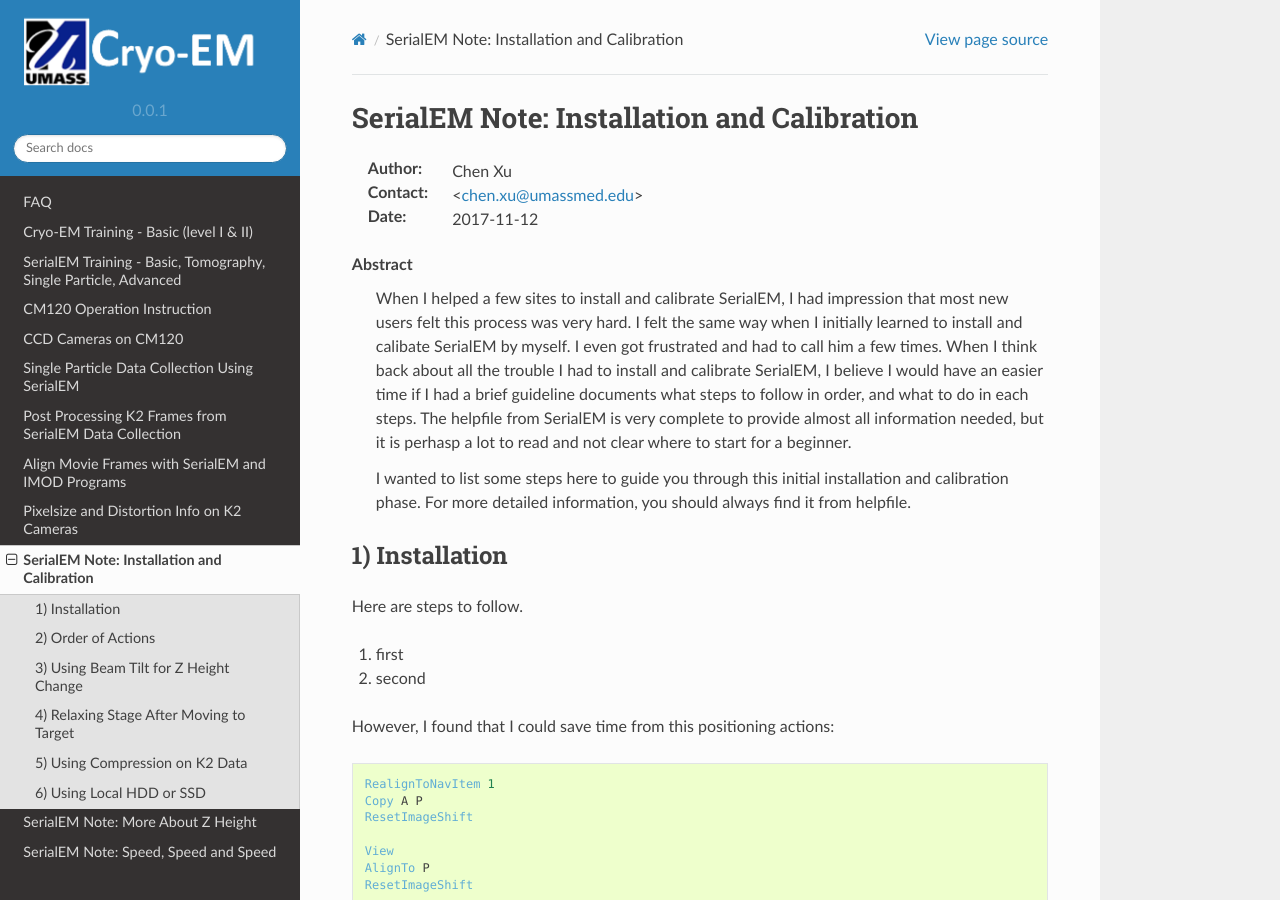
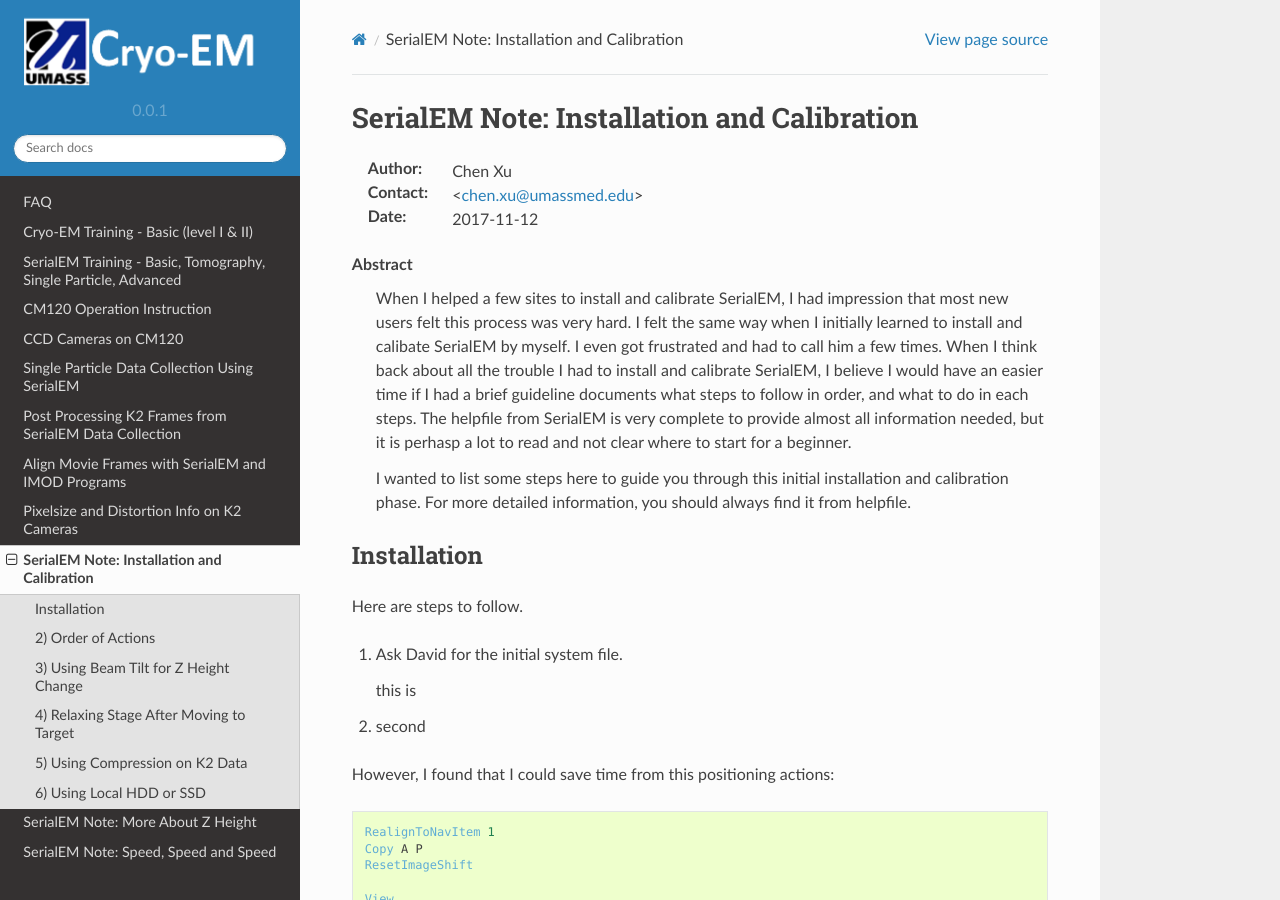
Before and after one commit to xuchen66/sphinx-emdocs, a Sphinx documentation site: the page built from source/serialEM-note-install-and-calib.rst, in a window 1280 px wide and 900 px high. Built offline with Sphinx 7.4.7 and the Read the Docs theme 2.0.0, drawn with Linux system fonts in a browser that asks for light colours; pages that are not in the unit, such as notebooks, are missing from menus.

Commit message:
Update serialEM-note-install-and-calib.rst

```diff
--- a/source/serialEM-note-install-and-calib.rst
+++ b/source/serialEM-note-install-and-calib.rst
@@ -17,12 +17,15 @@
 
 .. _installation:
 
-1) Installation
----------------
+Installation
+------------
 
 Here are steps to follow.
 
-1. first
+1. Ask David for the initial system file.
+
+   this is
+
 #. second
 
 However, I found that I could save time from this positioning actions:
```
